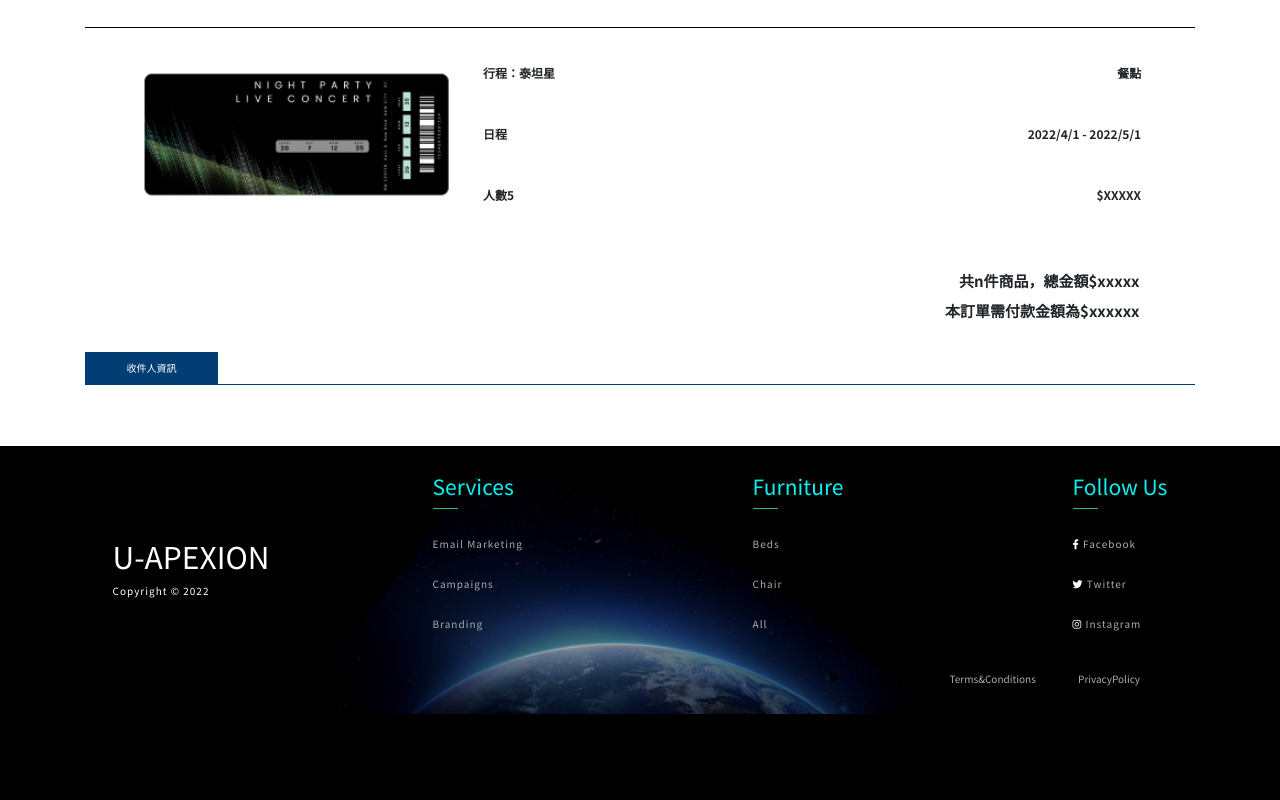
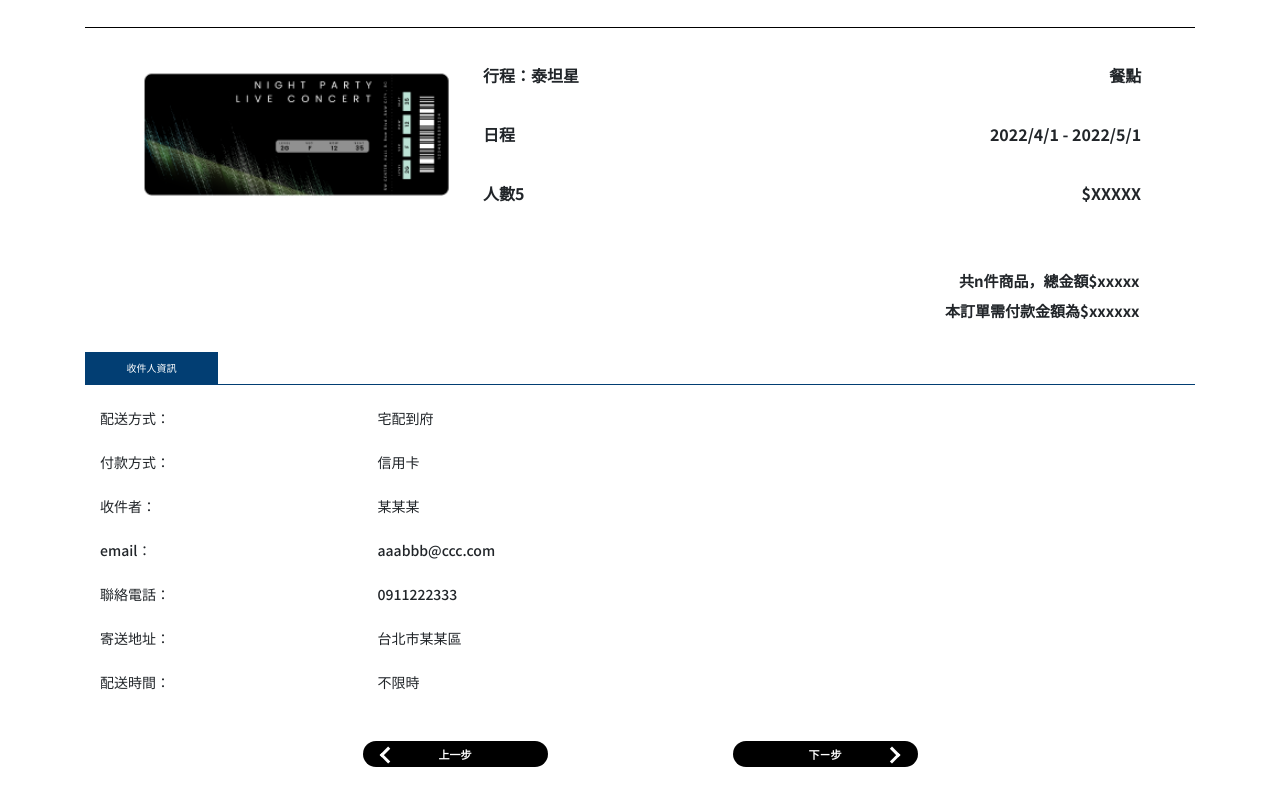
Before and after one commit to Jhih-Ting23472002/u-apexion-react, a React (Create React App) app: page /cart-final-check in a window 1280 px wide. Shown: the part 1820-2620 px from the top of the page. Before the commit the page ends 2534 px from the top, so only its background shows below. Built offline with nearby package versions, Linux system fonts and the light colour scheme.

Commit message:
第三頁切完

```diff
--- a/src/pages/Cart/CartFinalCheck.css
+++ b/src/pages/Cart/CartFinalCheck.css
@@ -46,7 +46,12 @@
     font-size: 1.5rem;
     font-weight: 600;
 }
-
+.recipient-final-info{
+    display: flex;
+    flex-direction: column;
+    font-size: 1.3rem;
+    font-weight: 500;
+}
 @media screen and (min-width: 576px){
     .list-detail-text{
         width: 16%;
@@ -56,7 +61,7 @@
         text-align: center;
     }
     .cart-product-list-group{
-        font-size: 1rem;
+        font-size: 1.2rem;
     }
 }
 @media screen and (min-width: 768px){
@@ -67,7 +72,7 @@
         font-size: 1.5rem;
     }
     .cart-product-list-group{
-font-size: 1.2rem;
+        font-size: 1.4rem;
     }
 }
 @media screen and (min-width: 992px){
@@ -77,6 +82,12 @@ font-size: 1.2rem;
     .cart-check-list{
         font-size: 1.7rem;
     }
+    .cart-product-list-group{
+        font-size: 1.6rem;
+    }
+    .recipient-final-info{
+        font-size: 1.4rem;
+    }
 }
 @media screen and (min-width: 1200px){
     .list-detail-text{
--- a/src/pages/Cart/CartFinalCheck.js
+++ b/src/pages/Cart/CartFinalCheck.js
@@ -5,6 +5,7 @@ import spaceSuit from './img/spaceSuit.png';
 import spaceSeat from './img/spaceSeat.png';
 import spaceShip from './img/spaceShip.png';
 import cartTicket from './img/cartTicket.png';
+import { Link } from 'react-router-dom';
 
 const CartFinalCheck = () => {
   return (
@@ -132,6 +133,60 @@ const CartFinalCheck = () => {
             <div className="cart-list-line">
               <div className="list-detail-text">收件人資訊</div>
             </div>
+            <div className="recipient-final-info">
+              <div className="d-flex mt-4">
+                <p className="col-3">配送方式：</p>
+                <p className="col-6">宅配到府</p>
+                <div className="col-3"></div>
+              </div>
+              <div className="d-flex mt-5">
+                <p className="col-3">付款方式：</p>
+                <p className="col-6">信用卡</p>
+                <div className="col-3"></div>
+              </div>
+              <div className="d-flex mt-5">
+                <p className="col-3">收件者：</p>
+                <p className="col-6">某某某</p>
+                <div className="col-3"></div>
+              </div>
+              <div className="d-flex mt-5">
+                <p className="col-3">email：</p>
+                <p className="col-6">aaabbb@ccc.com</p>
+                <div className="col-3"></div>
+              </div>
+              <div className="d-flex mt-5">
+                <p className="col-3">聯絡電話：</p>
+                <p className="col-6">0911222333</p>
+                <div className="col-3"></div>
+              </div>
+              <div className="d-flex mt-5">
+                <p className="col-3">寄送地址：</p>
+                <p className="col-6">台北市某某區</p>
+                <div className="col-3"></div>
+              </div>
+              <div className="d-flex my-5">
+                <p className="col-3">配送時間：</p>
+                <p className="col-6">不限時</p>
+                <div className="col-3"></div>
+              </div>
+            </div>
+          </div>
+          <div className="previous-next-btn">
+            <div className="col-3"></div>
+            <Link
+              className="btn next-btn position cart-link"
+              to={'/cart-information'}
+            >
+              <i className="arrow left"></i>上一步
+            </Link>
+            <div className="col-2"></div>
+            <Link
+              className="btn next-btn position cart-link"
+              to={''}
+            >
+              下ㄧ步<i className="arrow right"></i>
+            </Link>
+            <div className="col-3"></div>
           </div>
         </div>
       </div>
```
